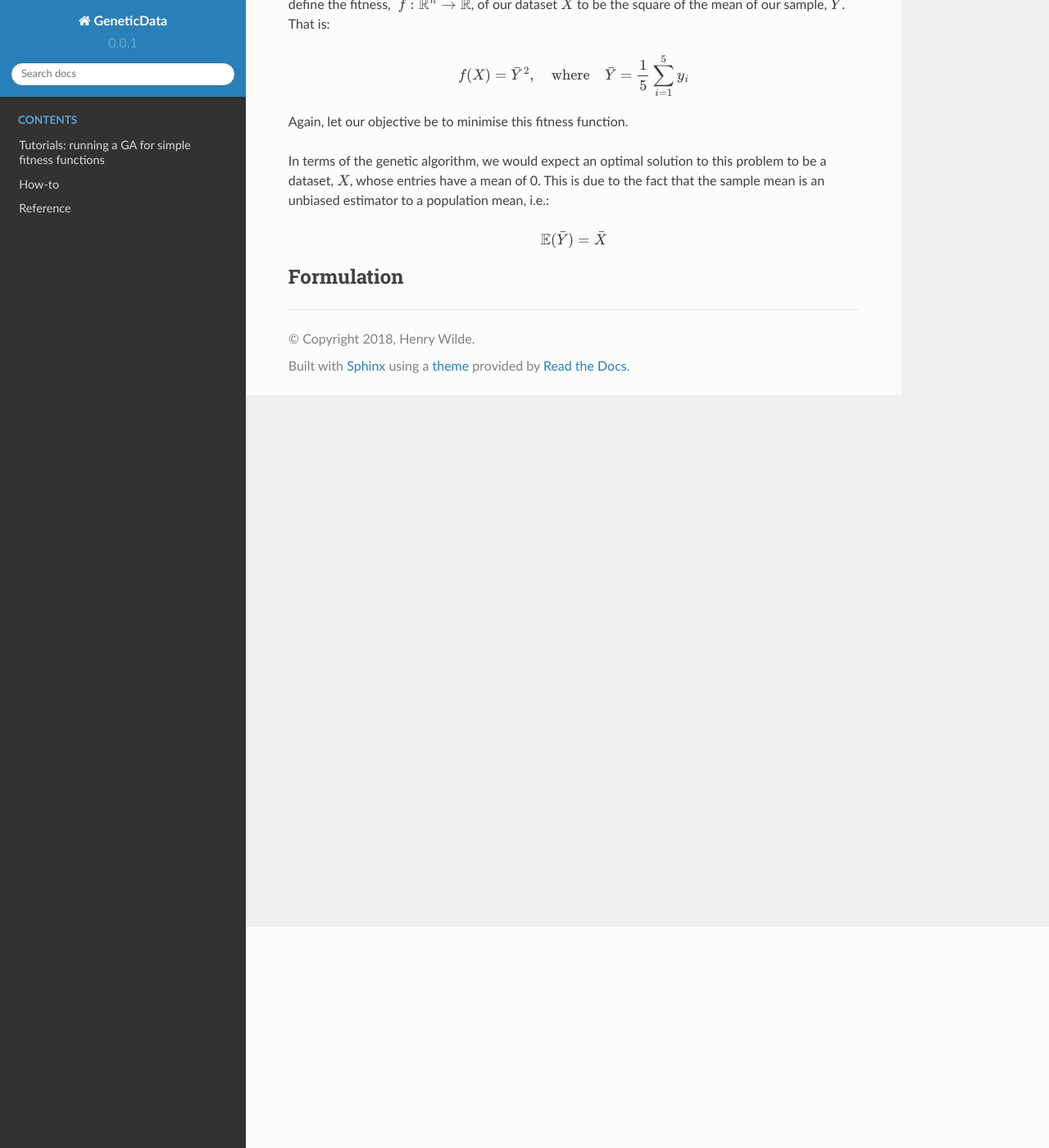
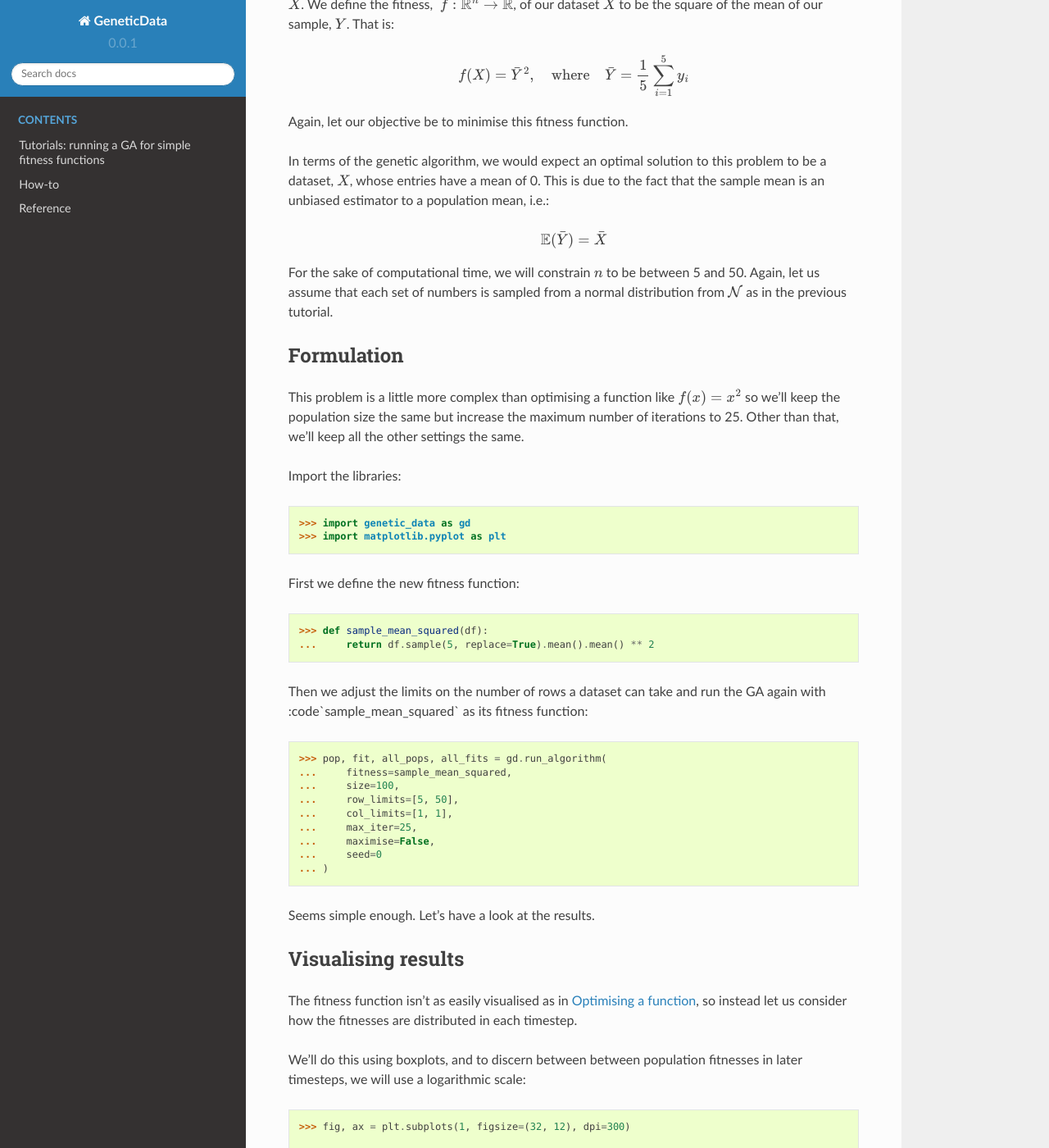
Before and after one commit to daffidwilde/edo, a Sphinx documentation site: the page built from docs/tutorial/tutorial_ii.rst, in a window 1280 px wide and 1400 px high, scrolled down 270 px. Shown: the whole window at 82% size. Built offline with Sphinx 7.4.7 and the Read the Docs theme 2.0.0, drawn with Linux system fonts in a browser that asks for light colours; some of the changed text lies outside the part shown.

Commit message:
Fitness recording issue (#23)
* Add print statements for debugging.

* Fix fitness recording/parent selection issue

Added `deepcopy` so copies of the fitnesses and populations are used to
select parents for the next generation.

* Update tutorials accordingly.

```diff
--- /dev/null
+++ b/docs/src/plot_tutorial_ii.py
@@ -0,0 +1,33 @@
+import numpy as np
+import genetic_data as gd
+import matplotlib.pyplot as plt
+
+
+def sample_mean_squared(df):
+    return df.sample(5, replace=True).mean().mean() ** 2
+
+
+pop, fit, all_pops, all_fits = gd.run_algorithm(
+    fitness=sample_mean_squared,
+    size=100,
+    row_limits=[5, 50],
+    col_limits=[1, 1],
+    max_iter=25,
+    maximise=False,
+    seed=0,
+)
+
+fig, ax = plt.subplots(1, figsize=(32, 12), dpi=300)
+
+ax.boxplot(all_fits, positions=range(len(all_fits)), sym=".")
+
+ax.set_title("Fitness scores in each epoch", size=24, pad=25)
+ax.set_yscale("log")
+ax.set_xlabel("Epoch", size=24)
+ax.set_ylabel(r"$\log(f(X))$", size=24)
+
+for label in ax.get_xticklabels() + ax.get_yticklabels():
+    label.set_fontsize(20)
+
+plt.tight_layout()
+plt.savefig("../_static/tutorial_ii_plot.png")
--- a/docs/tutorial/tutorial_i.rst
+++ b/docs/tutorial/tutorial_i.rst
@@ -1,3 +1,5 @@
+.. _optimise_xsquared:
+
 Optimising a function
 ---------------------
 
@@ -48,9 +50,6 @@
 Define fitness::
 
     >>> def x_squared(df):
-    ...     """ Take a 1x1 `pandas.DataFrame` object and return the square of
-    ...     its only value. """
-    ...
     ...     return df.iloc[0, 0] ** 2
 
 Set up and run the GA::
--- a/docs/tutorial/tutorial_ii.rst
+++ b/docs/tutorial/tutorial_ii.rst
@@ -1,15 +1,17 @@
-Finding an optimal dataset
---------------------------
+.. _optimise_sample_mean:
+
+Optimising a sample mean
+------------------------
 
 The problem
 +++++++++++
 
-Given a set of :math:`n` numbers, :math:`X`, we can consider :math:`X` to be a
-dataset with a single column (attribute) and :math:`n` rows (instances). Let
-:math:`Y = \{y_1, \ldots y_5\}` be a random sample of five elements from
-:math:`X`. We define the fitness, :math:`\ f : \mathbb{R}^n \to \mathbb{R}`, of
-our dataset :math:`X` to be the square of the mean of our sample, :math:`Y`.
-That is:
+Given a set of :math:`n \in \mathbb{N}` numbers, :math:`X`, we can consider
+:math:`X` to be a dataset with a single column (attribute) and :math:`n` rows
+(instances). Let :math:`Y = \{y_1, \ldots y_5\}` be a random sample of five
+elements from :math:`X`. We define the fitness, :math:`\ f : \mathbb{R}^n \to
+\mathbb{R}`, of our dataset :math:`X` to be the square of the mean of our
+sample, :math:`Y`. That is:
 
 .. math::
     f(X) = \bar Y^2, \quad
@@ -26,5 +28,67 @@
 .. math::
     \mathbb{E}(\bar Y) = \bar X
 
+For the sake of computational time, we will constrain :math:`n` to be between 5
+and 50. Again, let us assume that each set of numbers is sampled from a normal
+distribution from :math:`\mathcal{N}` as in the previous tutorial.
+
 Formulation
 +++++++++++
+
+This problem is a little more complex than optimising a function like
+:math:`f(x) = x^2` so we'll keep the population size the same but increase the
+maximum number of iterations to 25. Other than that, we'll keep all the other
+settings the same.
+
+Import the libraries::
+
+    >>> import genetic_data as gd
+    >>> import matplotlib.pyplot as plt
+
+First we define the new fitness function::
+
+    >>> def sample_mean_squared(df):
+    ...     return df.sample(5, replace=True).mean().mean() ** 2
+
+Then we adjust the limits on the number of rows a dataset can take and run the
+GA again with :code`sample_mean_squared` as its fitness function::
+
+    >>> pop, fit, all_pops, all_fits = gd.run_algorithm(
+    ...     fitness=sample_mean_squared,
+    ...     size=100,
+    ...     row_limits=[5, 50],
+    ...     col_limits=[1, 1],
+    ...     max_iter=25,
+    ...     maximise=False,
+    ...     seed=0
+    ... )
+
+Seems simple enough. Let's have a look at the results.
+
+Visualising results
++++++++++++++++++++
+
+The fitness function isn't as easily visualised as in :ref:`optimise_xsquared`,
+so instead let us consider how the fitnesses are distributed in each timestep.
+
+We'll do this using boxplots, and to discern between between population
+fitnesses in later timesteps, we will use a logarithmic scale::
+
+    >>> fig, ax = plt.subplots(1, figsize=(32, 12), dpi=300)
+
+    >>> ax.boxplot(all_fits, positions=range(len(all_fits)), sym='.')
+
+    >>> ax.set_title(f'Fitness scores in each epoch', size=24, pad=25)
+    >>> ax.set_yscale('log')
+    >>> ax.set_xlabel('Epoch', size=24)
+    >>> ax.set_ylabel(r'$\log(f(X))$', size=24)
+
+    >>> plt.tight_layout()
+    >>> plt.show()
+
+Running the above code gives the following plot:
+
+.. image:: ../_static/tutorial_ii_plot.png
+   :width: 100 %
+   :align: center
+   :alt: Fitness scores over the duration of the GA
```
Also changed, not shown: docs/_static/tutorial_ii_plot.png (added), 3 other files.
